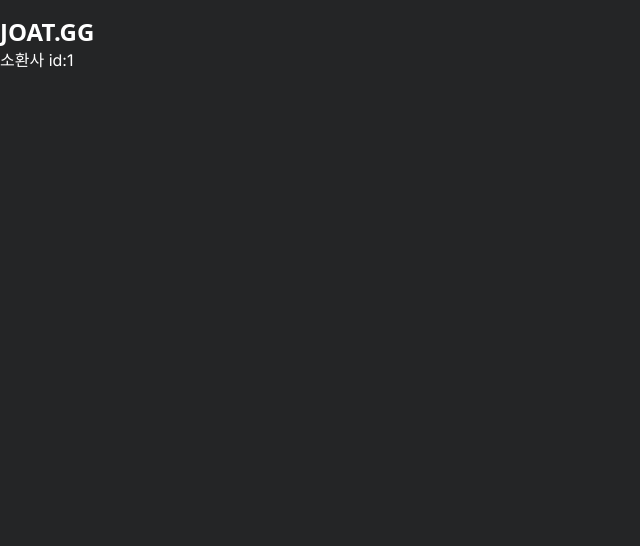
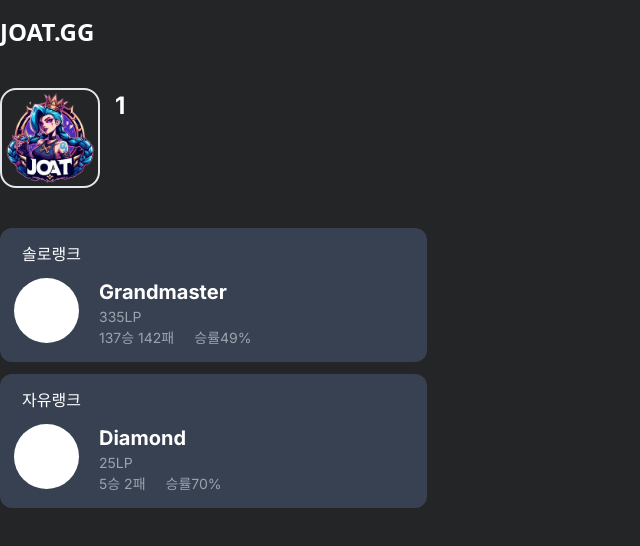
Before and after one commit to JOAT-GG/JOAT.GG-FrontEnd, a Next.js app: page /summoners/1 in a window 1280 px wide. Shown: the top 546 px of the page, without its empty margins (0-640 px from the left). Built offline with nearby package versions, Linux system fonts and the light colour scheme.

Commit message:
⭐ feat: :

```diff
--- a/src/app/summoners/[id]/page.tsx
+++ b/src/app/summoners/[id]/page.tsx
@@ -1,9 +1,44 @@
+import Skeleton from "@/components/skeleton";
+import UserInfo from "@/components/userComponent/userInfo";
+import UserTierData from "@/components/userComponent/userTierData";
+
 const summoners = ({ params }: { params: { id: string }}) => {
   console.log('id',params.id)
+  const tierData = [
+    {
+      Title: '솔로랭크',
+      Tier: 'Grandmaster',
+      LP: 335,
+      Win: '137승 142패',
+      Rate: '49%'
+    },
+    {
+      Title: '자유랭크',
+      Tier: 'Diamond',
+      LP: 25,
+      Win: '5승 2패',
+      Rate: '70%'
+    },
+
+  ]
   return (
-    <div className="max-w-7xl m-[auto]">
-      <h1 className='text-white'>소환사 id:{params.id}</h1>
-    </div>
+    <>
+      <div className="max-w-7xl mt-10 m-[auto]">
+        <UserInfo name={decodeURI(params.id)}/>
+        {/*2줄로 나눔*/}
+        <div className="mt-10 flex flex-col gap-3">
+          {tierData.map(({Title,Tier,LP, Win, Rate},key:number) => (
+              <UserTierData
+                Title={Title}
+                Tier={Tier}
+                LP={LP}
+                Win={Win}
+                Rate={Rate}
+              />
+          ))}
+        </div>
+      </div>
+    </>
   )
 }
 export default summoners;
--- /dev/null
+++ b/src/components/skeleton.tsx
@@ -0,0 +1,9 @@
+const Skeleton = () => {
+  return (
+    <>
+      <div>gdgd</div>
+    </>
+  )
+}
+
+export default Skeleton;
--- /dev/null
+++ b/src/components/userComponent/userInfo.tsx
@@ -0,0 +1,20 @@
+import Image from "next/image";
+import Logo from '@/img/JOAT_LOGO.png'
+interface Props {
+  name: string;
+}
+
+const UserInfo = ({name}:{name:string}) => {
+  return (
+    <>
+      <div className="flex flex-row gap-[15px]">
+        <div className="w-[100px] h-[100px] border-2 rounded-2xl">
+          <Image src={Logo} alt='로고' width={200} height={200} />
+        </div>
+        <h1 className="text-[24px] font-bold text-white">{name}</h1>
+      </div>
+    </>
+  )
+}
+
+export default UserInfo
--- /dev/null
+++ b/src/components/userComponent/userTierData.tsx
@@ -0,0 +1,32 @@
+type TierType = {
+  Title: string
+  Tier: string
+  LP: number
+  Win: string
+  Rate: string
+}
+
+const UserTierData = ({Title, Tier, LP, Win, Rate}:TierType) => {
+  console.log(Title,Tier,LP,Win,Rate)
+  return (
+    <div className="p-[14px] bg-gray-700 w-1/3 rounded-xl">
+        <div className="text-white mb-3 pl-2">{Title}</div>
+        <div className="flex flex-row">
+          <div className="flex flex-row gap-[20px]">
+            <div className="w-[65px] h-[65px] rounded-full bg-white" ></div>
+            <div>
+              <div className="text-white text-xl font-bold">{Tier}</div>
+              <div className="text-gray-400 text-[14px]">{LP}LP</div>
+
+              <div className="flex flex-row gap-5">
+                <div className="text-[14px] text-gray-400">{Win}</div>
+                <div className="text-[14px] text-gray-400">승률{Rate}</div>
+              </div>
+            </div>
+          </div>
+        </div>
+    </div>
+  )
+}
+
+export default UserTierData;
```
